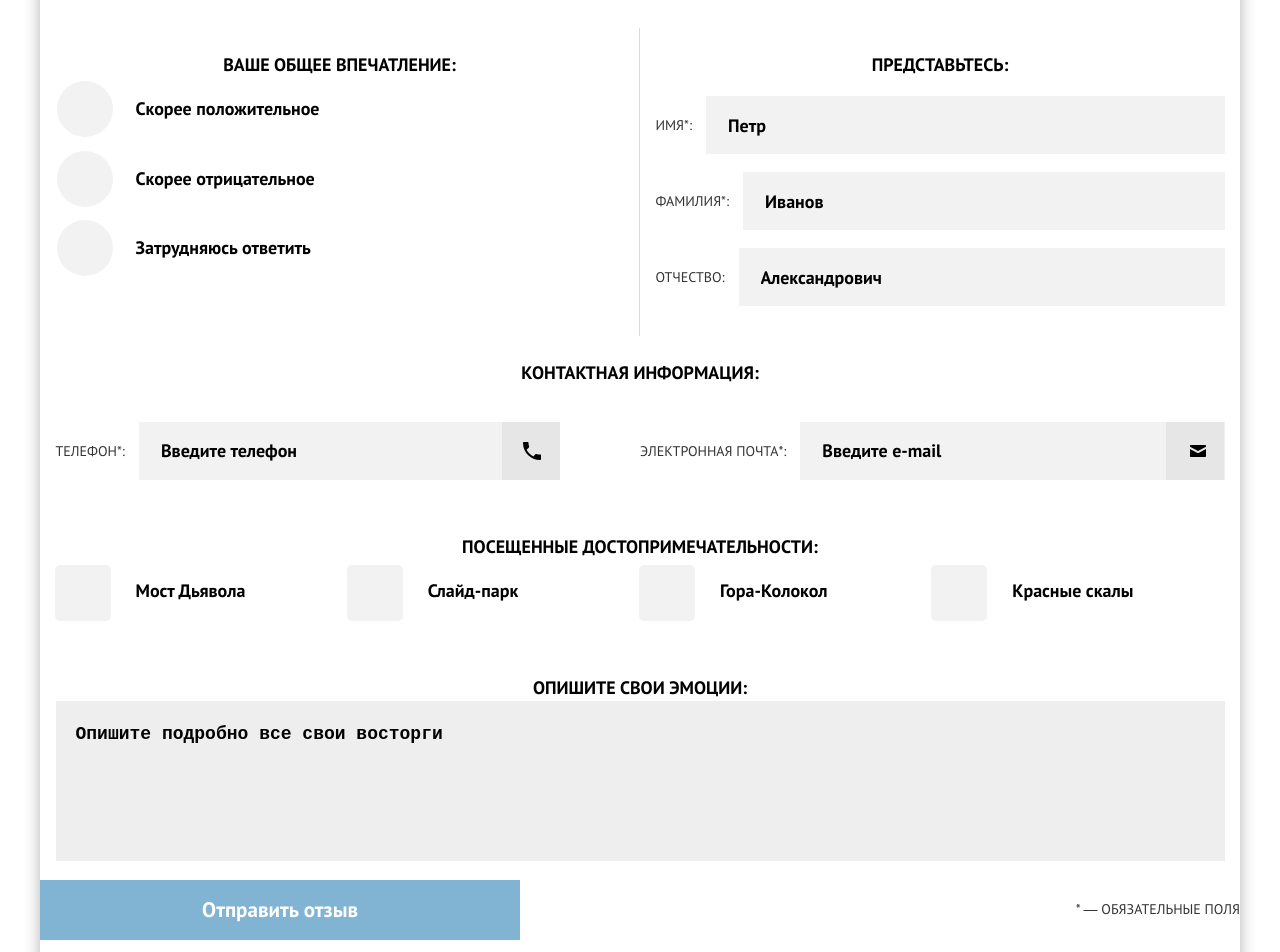
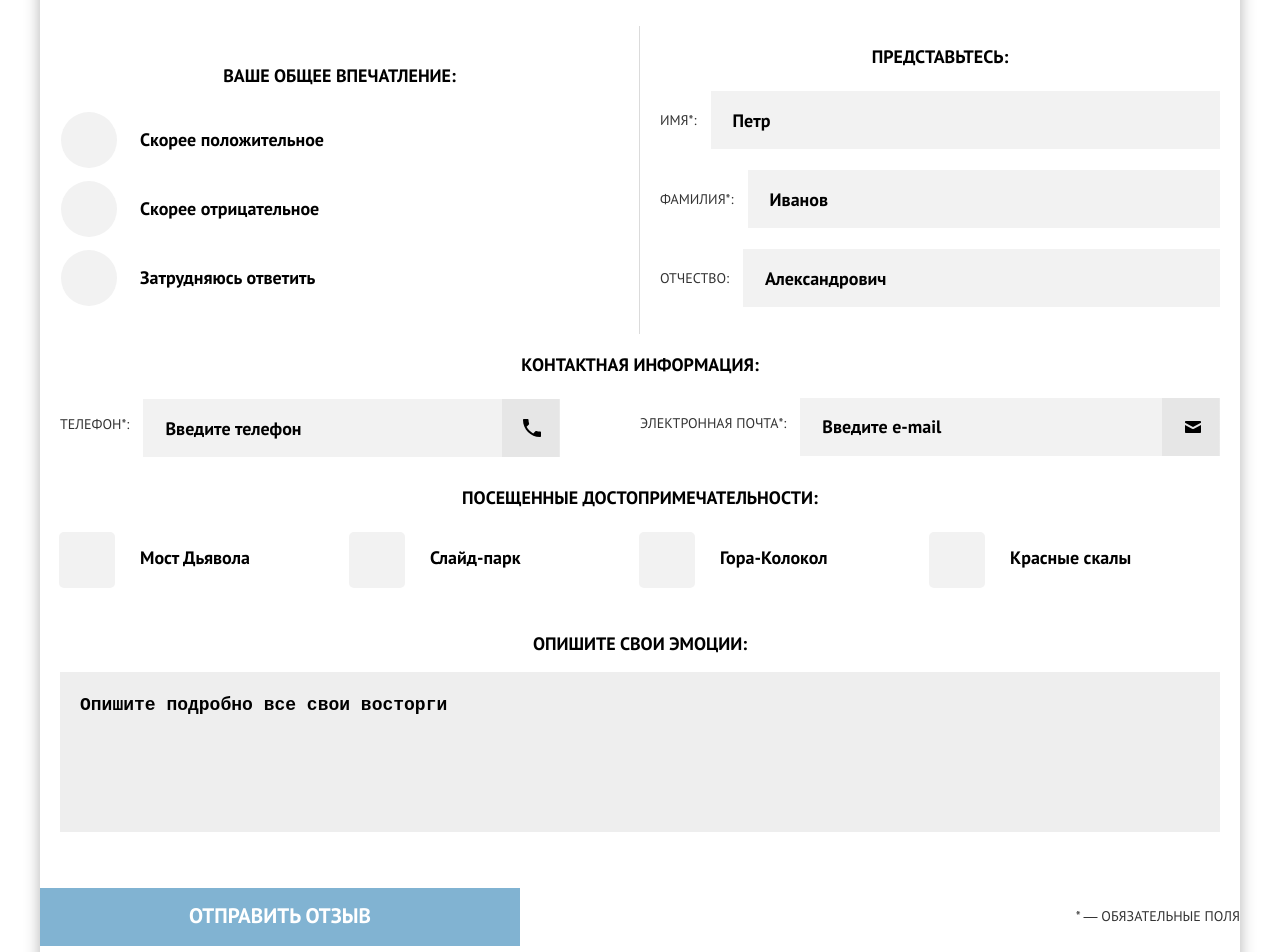
Before and after one commit to alexkachar/198060-sedona, a website: page form.html in a window 1280 px wide. Shown: the part 500-1452 px from the top of the page. Drawn offline with nearby package versions, Linux system fonts and the light colour scheme; files that its build step writes are made by us from their sources.

Commit message:
pixel perfect form

```diff
--- a/form.html
+++ b/form.html
@@ -43,7 +43,7 @@
           <form class="form__self" action="https://echo.htmlacademy.ru" method="post">
 
             <div class="form__fieldset-cover">
-              <fieldset class="form__fieldset">
+              <fieldset class="form__fieldset form__fieldset--names">
                 <p class="form__fieldset-caption">Представьтесь:</p>
                 <p class="form__field-wrapper">
                   <label class="form__input-text-label" for="first-name">Имя*:</label>
@@ -55,7 +55,7 @@
                 </p>
                 <p class="form__field-wrapper">
                   <label class="form__input-text-label" for="patronym">Отчество:</label>
-                  <input class="form__input-text" id="patronym" name="patronym" type="text" placeholder="Александрович">
+                  <input class="form__input-text form__input-text--patronym" id="patronym" name="patronym" type="text" placeholder="Александрович">
                 </p>
               </fieldset>
             </div>
@@ -64,7 +64,7 @@
               <fieldset class="form__fieldset">
                 <p class="form__fieldset-caption">Контактная информация:</p>
                 <div class="form__contacts-wrapper">
-                  <p class="form__field-wrapper form__field-wrapper--contacts">
+                  <p class="form__field-wrapper form__field-wrapper--telephone form__field-wrapper--contacts">
                     <label class="form__input-text-label form__input-text-label--contacts" for="telephone">
                       <span class="form__input-span">Контактный</span>
                       телефон*:
@@ -80,8 +80,8 @@
             </div>
 
             <div class="form__fieldset-cover form__fieldset-cover--order">
-              <fieldset class="form__fieldset">
-                <p class="form__fieldset-caption">Ваше общее впечатление:</p>
+              <fieldset class="form__fieldset form__fieldset--radio">
+                <p class="form__fieldset-caption form__fieldset-caption--radio">Ваше общее впечатление:</p>
 
                 <ul class="form__input-list">
 
@@ -142,8 +142,8 @@
               </fieldset>
             </div>
 
-            <div class="form__fieldset-cover">
-              <fieldset class="form__fieldset">
+            <div class="form__fieldset-cover form__fieldset-cover--textarea">
+              <fieldset class="form__fieldset form__fieldset--textarea">
                 <label class="form__fieldset-caption form__textarea-label" for="form-textarea">Опишите свои эмоции:</label>
                 <textarea class="form__textarea" id="form-textarea" name="form-text" rows="5" cols="40" placeholder="Опишите подробно все свои восторги"></textarea>
               </fieldset>
--- a/sass/blocks/form.scss
+++ b/sass/blocks/form.scss
@@ -42,6 +42,10 @@
 }
 
 .form__fieldset {
+  margin: 0;
+  padding: 0;
+  padding-left: 20px;
+  padding-right: 20px;
   font-family: $font;
   font-size: 18px;
   line-height: 1.45;
@@ -54,6 +58,10 @@
   @media (min-width: $width-tablet) {
     border-bottom: 0;
   }
+}
+
+.form__fieldset--names {
+  padding-bottom: 4px;
 }
 
 .form__input-list {
@@ -81,7 +89,13 @@
   text-align: center;
 }
 
+.form__fieldset-caption--radio {
+  margin-top: 37px;
+}
+
 .form__textarea-label {
+  margin-top: 22px;
+  margin-bottom: 15px;
   display: block;
 }
 
@@ -114,12 +128,19 @@
   }
 }
 
+.form__fieldset--textarea {
+  border-bottom: none;
+  margin-bottom: 48px;
+}
+
 .form__btn-cover {
   display: flex;
   justify-content: space-between;
   flex-direction: column;
   align-items: center;
   width: 100%;
+  margin-bottom: 35px;
+
   @media (min-width: $width-tablet) {
     flex-direction: row;
   }
@@ -128,6 +149,11 @@
 .form__btn {
   display: block;
   width: 280px;
+  height: 58px;
+  padding-top: 15px;
+  font-size: 21px;
+  line-height: 1.25;
+  text-transform: uppercase;
 
   @media (min-width: $width-tablet) {
     width: 324px;
@@ -170,7 +196,8 @@
 }
 
 .form__input-text-label--contacts {
-  margin-left: 14px;
+  margin-left: 22px;
+  margin-bottom: 8px;
 
   @media (min-width: $width-tablet) {
     margin-left: 22px;
@@ -263,13 +290,24 @@
 }
 
 .form__field-wrapper {
+  padding: 0;
+  margin: 0;
+  margin-top: 21px;
+  margin-bottom: 20px;
   display: flex;
   flex-direction: row;
   justify-content: space-between;
   align-items: center;
 }
 
+.form__fieldset-cover--names {
+  padding-bottom: 4px;
+}
+
 .form__field-wrapper--contacts {
+  padding: 0;
+  margin: 0;
+  margin-bottom: 10px;
   flex-direction: column;
   justify-content: flex-start;
   align-items: stretch;
@@ -281,7 +319,13 @@
   }
 }
 
+.form__field-wrapper--telephone {
+  padding-top: 3px;
+}
+
 .form__contacts-wrapper {
+  padding: 0;
+  margin: 0;
   display: flex;
   flex-direction: column;
   justify-content: flex-start;
@@ -294,7 +338,8 @@
 //кастомизация чекбоксов
 
 .form__input-item--checkboxes {
-  margin-bottom: 54px;
+  margin-top: 16px;
+  margin-bottom: 38px;
 
   @media (min-width: $width-tablet) {
     flex-basis: 50%;
@@ -349,8 +394,8 @@
 .form__checkbox:checked + .form__checkbox-span::after {
   content: "";
   position: absolute;
-  left: -62px;
-  top: 5px;
+  left: -63px;
+  top: 4px;
   width: 23px;
   height: 16px;
   background-image: url("../img/icon-tick.svg");
@@ -360,6 +405,7 @@
 //кастомизация радио
 
 .form__input-item--radio {
+  margin-top: 38px;
   margin-bottom: 43px;
 }
 
--- a/sass/blocks/main-heading.scss
+++ b/sass/blocks/main-heading.scss
@@ -1,7 +1,7 @@
 .main-heading {
   background-color: $color-white;
   text-align: center;
-  padding-bottom: 6px;
+  padding-bottom: 19px;
 
   @media (min-width: $width-tablet) {
     margin-top: -2px;
@@ -11,13 +11,13 @@
 
 .main-heading__canvas {
   min-height: 158px;
-  margin-bottom: 39px;
+  margin-bottom: 37px;
   background-image: url("../img/text-sedona.svg"),
                     url("../img/bg-intro-triangle-mobile.svg"),
                     url("../img/bg-back-mobile@1x.jpg");
-  background-position: 50% 50%, 100% 100%, 50% 100%;
+  background-position: 44% 43%, 100% 100%, 50% 100%;
   background-repeat: no-repeat, no-repeat, no-repeat;
-  background-size: 229px 39px, 100% auto, 768px auto;
+  background-size: 100% 40px, 100% auto, 768px auto;
 
   @media (min-resolution: $retina-dpi), (min-resolution: $retina-dppx) {
     background-image: url("../img/text-sedona.svg"),
@@ -55,6 +55,7 @@
 }
 
 .main-heading__canvas--index {
+  margin-bottom: 39px;
   min-height: 390px;
   background-image: url("../img/text-sedona-index.svg"),
                     url("../img/bg-intro-triangle-mobile.svg"),
@@ -101,13 +102,17 @@
 
 .main-heading__caption {
   margin-top: 0;
-  margin-bottom: 29px;
+  margin-bottom: 28px;
   padding-left: 30px;
   padding-right: 30px;
   font-size: 18px;
   line-height: 1.45;
   font-weight: 700;
   color: $color-black;
+
+  &--index {
+    margin-bottom: 29px;
+  }
 
   @media (min-width: $width-tablet) {
     margin-bottom: 31px;
@@ -129,7 +134,11 @@
   padding-right: 20px;
   font-size: 14px;
   font-weight: 400;
-  line-height: 1.85;
+  line-height: 1.7;
   color: $color-brown-dark;
 
+  &--index {
+    line-height: 1.85;
+  }
+
 }
```
Also changed, not shown: index.html (+2 -2 lines).
